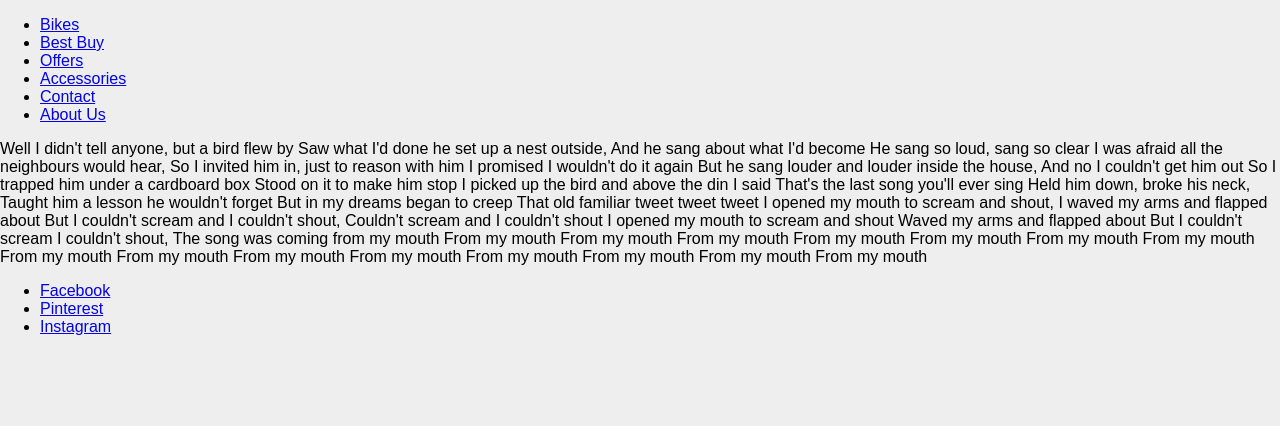
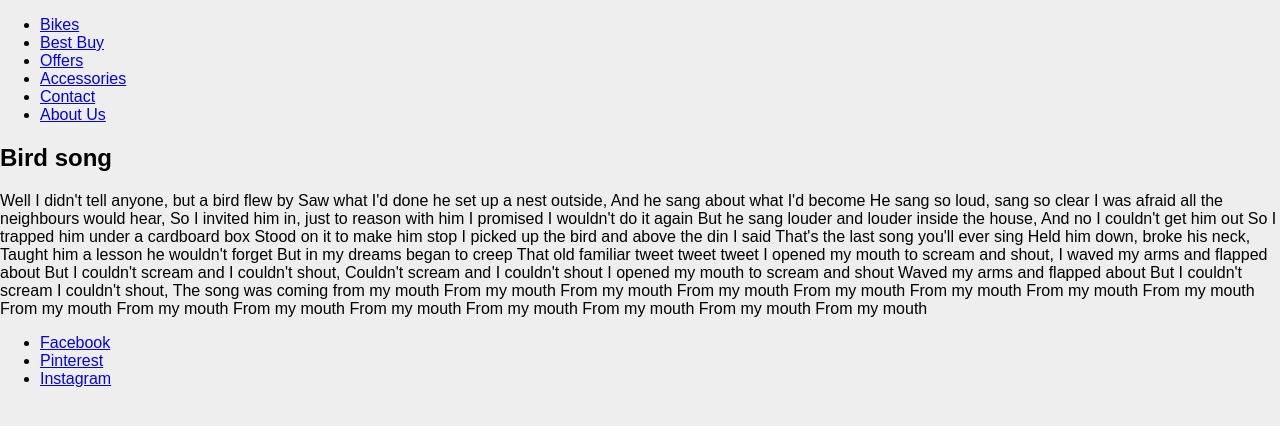
Before and after one commit to meg-max/git-tutorial, a plain HTML site: page index.html in a window 1280 px wide. Drawn offline with Linux system fonts and the light colour scheme.

Commit message:
Update index.html

```diff
--- a/index.html
+++ b/index.html
@@ -22,6 +22,7 @@
                 <li><a href="#">About Us</a></li>
             </ul>
         </nav>
+        <h2>Bird song</h2>
 
         <p>Well I didn't tell anyone, but a bird flew by
             Saw what I'd done he set up a nest outside,
```
